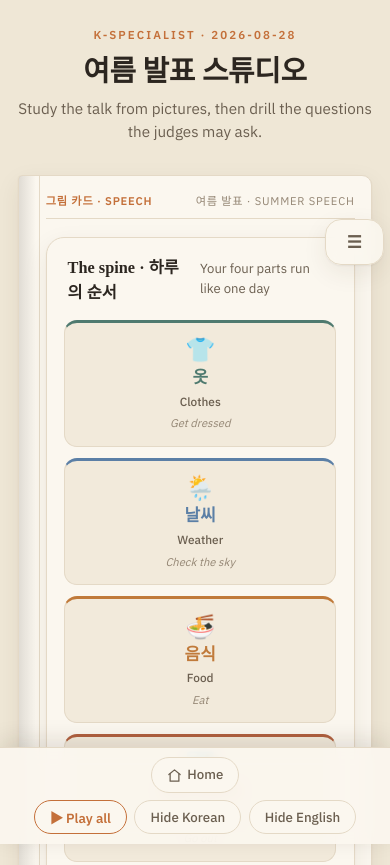
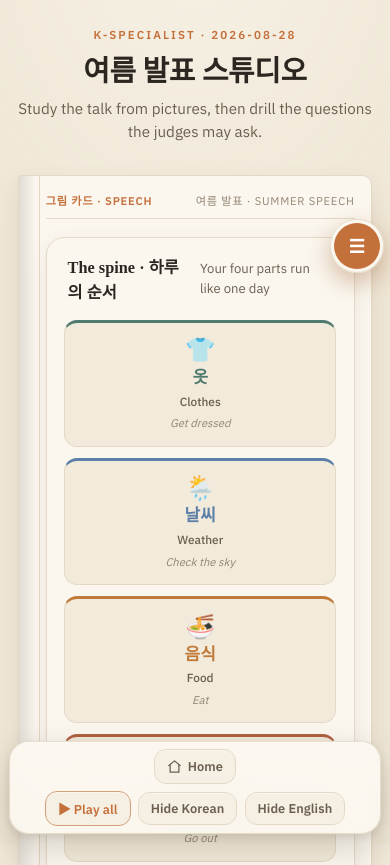
Before and after one commit to 1l3oth/studybook, a website: page korean-summer-speech/index.html in a window 390 px wide. Shown: the top 865 px of the page. Drawn offline with Linux system fonts and the light colour scheme; a web font is replaced by a local one.

Commit message:
summer unit: premium UI pass — floating glass control dock, buttons with depth and states, round chapter FAB, subtle atmospheric background

```diff
--- a/korean-summer-speech/index.html
+++ b/korean-summer-speech/index.html
@@ -18,14 +18,14 @@
   --shadow:0 1px 2px rgba(0,0,0,.3),0 10px 28px rgba(0,0,0,.34);
 }}
 *{box-sizing:border-box}html,body{margin:0}
-body{background:var(--bg);color:var(--ink);font-family:var(--f-ui);line-height:1.5;-webkit-font-smoothing:antialiased;padding:0 1.1rem 6rem}
+body{background:var(--bg);background-image:radial-gradient(125% 85% at 50% -12%,color-mix(in srgb,var(--surface) 62%,transparent),transparent 62%);background-attachment:fixed;color:var(--ink);font-family:var(--f-ui);line-height:1.5;-webkit-font-smoothing:antialiased;padding:0 1.1rem 6.5rem}
 .wrap{max-width:900px;margin:0 auto}
 header{padding:2rem 0 .7rem;text-align:center}
 .eyebrow{font-size:.72rem;letter-spacing:.18em;text-transform:uppercase;color:var(--accent);font-weight:600}
 h1{font-family:var(--f-disp);font-weight:700;font-size:clamp(1.8rem,5vw,2.6rem);margin:.45rem 0 .3rem;letter-spacing:-.01em}
 .sub{color:var(--ink-2);max-width:46ch;margin:0 auto;font-size:.95rem}
 /* floating chapter rail (right edge, upper area) */
-.chapters{position:fixed;right:.55rem;top:32%;z-index:61;display:flex;flex-direction:column;gap:.28rem;background:color-mix(in srgb,var(--surface) 88%,transparent);backdrop-filter:blur(8px);border:1px solid var(--line);border-radius:16px;padding:.35rem;box-shadow:var(--shadow)}
+.chapters{position:fixed;right:.55rem;top:32%;z-index:61;display:flex;flex-direction:column;gap:.28rem;background:linear-gradient(180deg,color-mix(in srgb,var(--surface) 96%,#fff),color-mix(in srgb,var(--surface) 88%,transparent));backdrop-filter:blur(12px) saturate(1.1);border:1px solid var(--line);border-radius:18px;padding:.35rem;box-shadow:inset 0 1px 0 rgba(255,255,255,.4),0 12px 30px rgba(60,46,28,.17)}
 .chapters button{font-family:var(--f-ui);color:var(--ink-2);background:transparent;border:none;border-radius:12px;padding:.38rem .4rem;cursor:pointer;display:flex;flex-direction:column;align-items:center;gap:.03rem;width:3rem}
 .chapters button .cnum{font-size:.64rem;letter-spacing:.05em;color:var(--ink-3);font-weight:700}
 .chapters button .cko{font-family:var(--f-ko);font-weight:700;font-size:.72rem;line-height:1.12;text-align:center;word-break:keep-all}
@@ -35,9 +35,12 @@
 .chapters button.on:hover{background:var(--accent)}
 .chapters button.on .cko,.chapters button.on .cnum{color:var(--on-accent)}
 .chapters button:focus-visible{outline:2px solid var(--accent);outline-offset:2px}
-.chtoggle{font-family:var(--f-ui);font-weight:700;font-size:1.05rem;color:var(--ink-2);background:transparent;border:none;border-radius:12px;padding:.4rem;cursor:pointer;width:3rem;display:flex;align-items:center;justify-content:center}
+.chtoggle{font-family:var(--f-ui);font-weight:700;font-size:1.05rem;color:var(--ink-2);background:transparent;border:none;border-radius:12px;padding:.4rem;cursor:pointer;width:3rem;height:2.6rem;display:flex;align-items:center;justify-content:center;transition:background .18s,color .18s,filter .18s}
 .chtoggle:hover{background:var(--sunken)}
 .chtoggle:focus-visible{outline:2px solid var(--accent);outline-offset:2px}
+.chapters.collapsed{padding:.16rem;border-radius:50%;box-shadow:inset 0 1px 0 rgba(255,255,255,.4),0 9px 24px color-mix(in srgb,var(--accent) 28%,rgba(60,46,28,.16))}
+.chapters.collapsed .chtoggle{background:var(--accent);color:var(--on-accent);border-radius:50%;width:2.9rem;height:2.9rem;font-size:1.15rem}
+.chapters.collapsed .chtoggle:hover{filter:brightness(1.06)}
 .chapters.collapsed button[data-tab]{display:none}
 /* the book */
 .book{position:relative;background:var(--surface);border:1px solid var(--line);border-radius:4px 14px 14px 4px;box-shadow:var(--shadow),5px 5px 0 -1px var(--sunken),6px 6px 0 -1px var(--line),10px 9px 0 -2px var(--sunken),11px 10px 0 -2px var(--line);padding:1.3rem 1.5rem 1rem 2.2rem;margin:1.3rem 12px 1.9rem 0;overflow:hidden}
@@ -76,8 +79,8 @@
 .chip.hook{color:var(--ink-2);background:var(--sunken);border:1px solid var(--line);font-family:var(--f-ko);font-weight:700}
 .ko{font-family:var(--f-ko);font-weight:700;font-size:clamp(1.15rem,2.4vw,1.5rem);line-height:1.55;margin:.1rem 0 0;word-break:keep-all}
 .en{color:var(--ink-2);font-size:.9rem;margin:0}
-.play{align-self:flex-start;margin-top:.35rem;display:inline-flex;align-items:center;gap:.45rem;font-family:var(--f-ui);font-size:.85rem;font-weight:600;color:var(--on-accent);background:var(--accent);border:none;border-radius:999px;padding:.5rem .95rem;cursor:pointer}
-.play:hover{filter:brightness(1.05)} .play:focus-visible{outline:2px solid var(--accent);outline-offset:2px}
+.play{align-self:flex-start;margin-top:.35rem;display:inline-flex;align-items:center;gap:.45rem;font-family:var(--f-ui);font-size:.85rem;font-weight:600;color:var(--on-accent);background:var(--accent);border:none;border-radius:999px;padding:.5rem .95rem;cursor:pointer;box-shadow:0 4px 13px color-mix(in srgb,var(--accent) 28%,transparent);transition:transform .12s ease,filter .18s ease,box-shadow .18s ease}
+.play:hover{filter:brightness(1.05);transform:translateY(-1px)} .play:focus-visible{outline:2px solid var(--accent);outline-offset:2px}
 .play.playing{background:var(--warn);animation:plpulse 1s ease-in-out infinite}
 @keyframes plpulse{0%,100%{box-shadow:0 0 0 2px color-mix(in srgb,var(--warn) 45%,transparent)}50%{box-shadow:0 0 0 8px color-mix(in srgb,var(--warn) 6%,transparent)}}
 body.hide-ko .ko{filter:blur(7px);opacity:.55;cursor:pointer;transition:filter .15s,opacity .15s}
@@ -142,15 +145,17 @@
   .fsec{border-color:#000} .fh{color:#333}
 }
 /* fixed bottom bar */
-.bar{position:fixed;left:0;right:0;bottom:0;z-index:60;display:flex;flex-wrap:wrap;gap:.45rem;align-items:center;justify-content:center;background:color-mix(in srgb,var(--surface) 92%,transparent);backdrop-filter:blur(8px);border-top:1px solid var(--line);padding:.6rem .8rem;box-shadow:0 -6px 22px rgba(40,30,20,.12);transition:transform .28s ease}
-.bar.hidden{transform:translateY(120%)}
-.barpeek{position:fixed;left:50%;bottom:0;transform:translateX(-50%);z-index:59;padding:.2rem 1.1rem .5rem;cursor:pointer;color:var(--ink-3);font-size:1rem;line-height:1;opacity:0;pointer-events:none;transition:opacity .28s ease}
+.bar{position:fixed;left:50%;bottom:.9rem;transform:translateX(-50%);z-index:60;display:flex;flex-wrap:wrap;gap:.4rem;align-items:center;justify-content:center;max-width:calc(100% - 1.3rem);background:linear-gradient(180deg,color-mix(in srgb,var(--surface) 97%,#ffffff),color-mix(in srgb,var(--surface) 90%,transparent));backdrop-filter:blur(14px) saturate(1.15);border:1px solid color-mix(in srgb,var(--line) 85%,transparent);border-radius:20px;padding:.5rem .6rem;box-shadow:inset 0 1px 0 rgba(255,255,255,.45),0 14px 36px rgba(60,46,28,.18),0 3px 10px rgba(60,46,28,.10);transition:transform .3s cubic-bezier(.2,.7,.2,1),opacity .3s ease}
+.bar.hidden{transform:translateX(-50%) translateY(175%);opacity:0}
+.barpeek{position:fixed;left:50%;bottom:.6rem;transform:translateX(-50%);z-index:59;width:2.7rem;height:1.5rem;display:flex;align-items:center;justify-content:center;border-radius:999px;background:color-mix(in srgb,var(--surface) 94%,transparent);backdrop-filter:blur(8px);border:1px solid var(--line);box-shadow:0 5px 14px rgba(60,46,28,.15);cursor:pointer;color:var(--ink-3);font-size:.9rem;line-height:1;opacity:0;pointer-events:none;transition:opacity .28s ease}
 .bar.hidden + .barpeek{opacity:1;pointer-events:auto}
 .acts{display:flex;flex-wrap:wrap;gap:.45rem;align-items:center;justify-content:center}
 .acts[hidden]{display:none}
-.tbtn{font-family:var(--f-ui);font-size:.83rem;font-weight:500;color:var(--ink-2);background:var(--surface);border:1px solid var(--line);border-radius:999px;padding:.42rem .95rem;cursor:pointer}
-.tbtn.on{background:var(--accent);color:var(--on-accent);border-color:transparent}
-.tbtn.play-all{color:var(--accent);border-color:var(--accent);font-weight:600} .tbtn.play-all.on{color:var(--on-accent)}
+.tbtn{font-family:var(--f-ui);font-size:.82rem;font-weight:600;letter-spacing:.005em;color:var(--ink-2);background:color-mix(in srgb,var(--sunken) 55%,var(--surface));border:1px solid var(--line);border-radius:12px;padding:.5rem .9rem;cursor:pointer;transition:transform .12s ease,background .18s ease,color .18s ease,border-color .18s ease,box-shadow .18s ease;box-shadow:inset 0 1px 0 rgba(255,255,255,.35)}
+.tbtn:hover{color:var(--ink);background:color-mix(in srgb,var(--accent) 13%,var(--surface));border-color:color-mix(in srgb,var(--accent) 45%,var(--line));transform:translateY(-1px)}
+.tbtn:active{transform:translateY(0);box-shadow:inset 0 2px 5px rgba(60,46,28,.14)}
+.tbtn.on{background:var(--accent);color:var(--on-accent);border-color:transparent;box-shadow:0 5px 14px color-mix(in srgb,var(--accent) 34%,transparent)}
+.tbtn.play-all{color:var(--accent);border-color:color-mix(in srgb,var(--accent) 55%,var(--line))} .tbtn.play-all.on{color:var(--on-accent)}
 .homebtn{display:inline-flex;align-items:center;gap:.35rem;text-decoration:none;color:var(--ink-2);flex:none}
 .homebtn:hover{color:var(--accent);border-color:var(--accent)}
 .flipnav{gap:.5rem} .tbtn.nav{padding:.4rem .75rem;font-size:.95rem;line-height:1}
@@ -161,7 +166,9 @@
 @media (max-width:640px){.card{grid-template-columns:1fr} .pic img{aspect-ratio:16/9} .spine{grid-template-columns:repeat(2,1fr);gap:.7rem} .step:nth-child(2)::after,.step:last-child::after{content:none} .surv .sen{display:none} .qa .a{padding-left:1.05rem}
   .chapters{top:26%;right:.4rem} .chapters button{width:2.85rem;padding:.32rem .35rem} .chapters button .cko{font-size:.68rem}
   .book{box-shadow:var(--shadow);border-radius:4px 10px 10px 4px;padding:1.1rem 1.05rem .9rem 1.7rem;margin-right:0}
-  body{padding-bottom:6rem}
+  .bar{left:.55rem;right:.55rem;transform:none;max-width:none;bottom:.6rem;padding:.45rem .5rem} .bar.hidden{transform:translateY(185%)}
+  .tbtn{padding:.45rem .75rem;font-size:.8rem}
+  body{padding-bottom:7.5rem}
   .vocgrid{grid-template-columns:1fr 1fr} .fvoc{grid-template-columns:1fr} header{padding-top:1.6rem} h1{margin-bottom:.25rem}}
 @media (max-width:400px){.spine{grid-template-columns:1fr} .step:not(:last-child)::after{content:none} .vocgrid{grid-template-columns:1fr}}
 </style></head>
```
